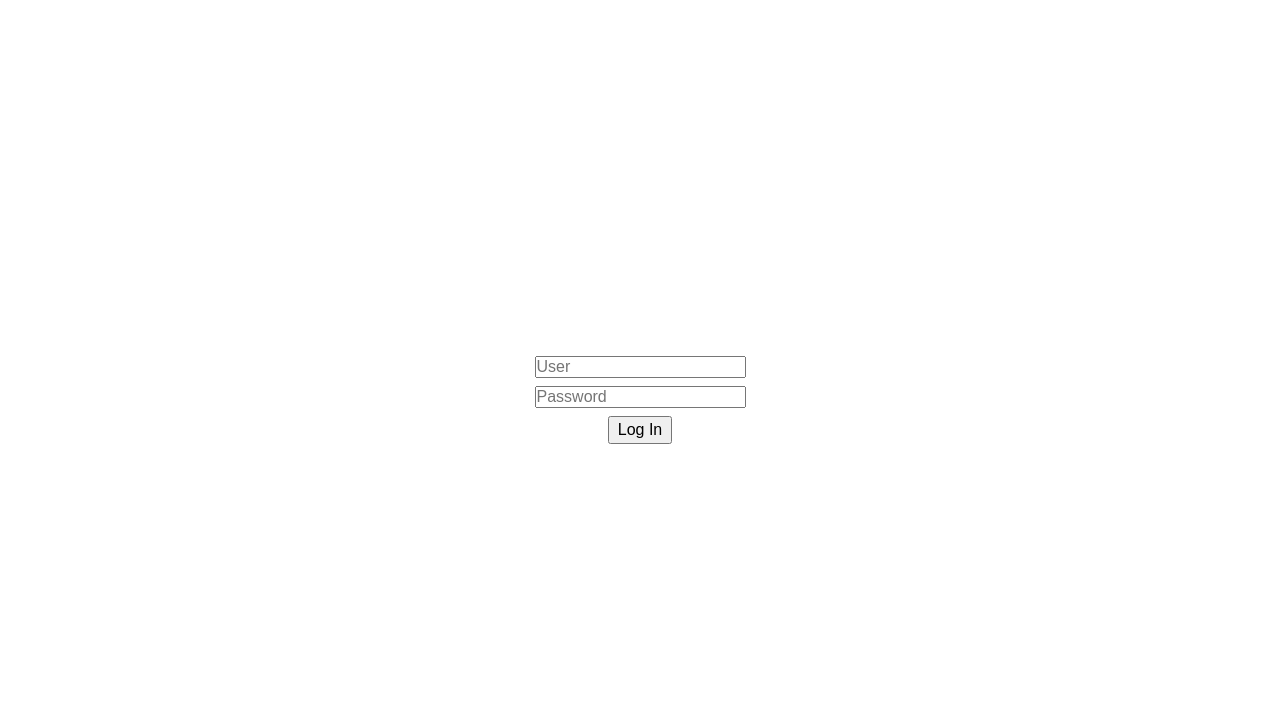
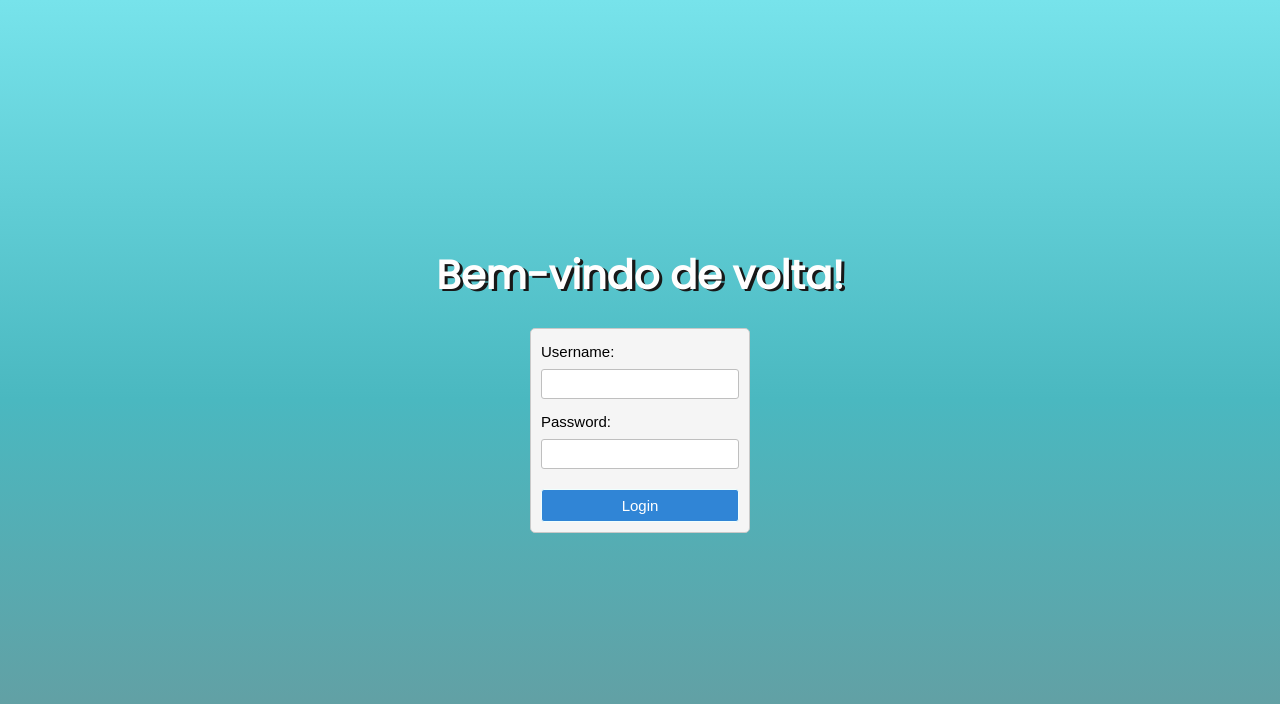
Before and after one commit to Caladbol/Desafio-Front, a React (Create React App) app: page / in a window 1280 px wide. Shown: the top 704 px of the page. Built offline with nearby package versions, Linux system fonts and the light colour scheme; no server answers.

Commit message:
Collapsable menu

```diff
--- a/src/App.js
+++ b/src/App.js
@@ -10,6 +10,8 @@ import Login from './components/Login'
 const App = () => {
 
   const [loggedIn, setLoggedIn] = useState(false)
+
+  const [showLogOut, setShowLogOut] = useState(false)
 
   const [boxSelect, setBoxSelect] = useState([])
 
@@ -70,7 +72,7 @@ const App = () => {
       <>
         {/* Left Panel */}
         <div className='panel panel_A'>
-          <Header logOut ={() => setLoggedIn(!loggedIn)} />
+          <Header logOut ={() => setLoggedIn(!loggedIn)}  />
           <Accounts accounts={accounts} show={showBoxes} onExpand={setShowBoxes} boxSelect={boxSelect} setBox={setBoxSelect} />
 
         </div>
--- a/src/components/Accounts.js
+++ b/src/components/Accounts.js
@@ -8,7 +8,7 @@ const Accounts = ({ accounts, show, onExpand, boxSelect, setBox }) => {
             <React.Fragment>
                 {accounts.map((account => (
                     <div className='account' key={account.id}>
-                        <p className='account_name'  onClick={() => onExpand(account.id)}><FaCaretDown style={{ cursor: 'pointer' }} />{account.name}</p>
+                        <p className='account_name'  onClick={() => (show === account.id ? onExpand([]) : onExpand(account.id))}><FaCaretDown style={{ cursor: 'pointer' }} />{account.name}</p>
 
                         {account.id === show && <React.Fragment>
                             {account.subMenus.map((box => (
--- a/src/components/Header.js
+++ b/src/components/Header.js
@@ -4,7 +4,7 @@ import { FaCaretDown } from 'react-icons/fa'
 import {FaEllipsisV} from 'react-icons/fa'
 
 
-const Header = ({ user, logOut}) => {
+const Header = ({ user, logOut, showLogOut, setShowLogOut}) => {
     const onClick = () => {
         console.log('click')
     }
@@ -14,11 +14,8 @@ const Header = ({ user, logOut}) => {
             <div className='profile'>
                 <div className='profile_btn'>
                     {user}
-                    <div className='dropdown'>
+                    <div className='dropdown'  >
 
-                        <div className='dropdown_logout'>
-                            <p href="#" className='logout_button' onClick={logOut}  >Logout</p>
-                        </div>
                     </div>
 
                 </div>
--- a/src/components/Login.js
+++ b/src/components/Login.js
@@ -1,14 +1,97 @@
 import React from 'react'
 
+
+const appStyle = {
+	height: '250px',
+  	display: 'flex'
+};
+
+const formStyle = {
+    margin: 'auto',
+    padding: '10px',
+    border: '1px solid #c9c9c9',
+    borderRadius: '5px',
+    background: '#f5f5f5',
+    width: '220px',
+  	display: 'block'
+};
+
+const labelStyle = {
+    margin: '10px 0 5px 0',
+    fontFamily: 'Arial, Helvetica, sans-serif',
+    fontSize: '15px',
+};
+
+const inputStyle = {
+    margin: '5px 0 10px 0',
+    padding: '5px',
+    border: '1px solid #bfbfbf',
+    borderRadius: '3px',
+    boxSizing: 'border-box',
+    width: '100%'
+};
+
+const submitStyle = {
+    margin: '10px 0 0 0',
+    padding: '7px 10px',
+    border: '1px solid #efffff',
+    borderRadius: '3px',
+    background: '#3085d6',
+    width: '100%',
+    fontSize: '15px',
+    color: 'white',
+    display: 'block'
+};
+
+const Field = React.forwardRef(({label, type}, ref) => {
+    return (
+      <div>
+        <label style={labelStyle} >{label}</label>
+        <input ref={ref} type={type} style={inputStyle} />
+      </div>
+    );
+});
+
+const Form = ({onSubmit}) => {
+    const usernameRef = React.useRef();
+    const passwordRef = React.useRef();
+    const handleSubmit = e => {
+        e.preventDefault();
+        const data = {
+            username: usernameRef.current.value,
+            password: passwordRef.current.value
+        };
+        onSubmit(data);
+    };
+    return (
+      <form style={formStyle} onSubmit={handleSubmit} >
+        <Field ref={usernameRef} label="Username:" type="text" />
+        <Field ref={passwordRef} label="Password:" type="password" />
+        <div>
+          <button style={submitStyle} type="submit">Login</button>
+        </div>
+      </form>
+    );
+};
+
 const Login = ({logIn}) => {
-    return (
-        <div className='login'>
-        <input type="text" placeholder="User" className='login_form' />
-        <input type="password" placeholder="Password" className='login_form' />
-        <button className='login_btn' onClick={logIn}  >Log In</button>
-      </div>
+  const handleSubmit = (data) => {
+    const json = JSON.stringify(data, null, 4);
+    const credentials = JSON.parse(json);
+    console.clear();
+    console.log(credentials);
 
-    )
+    const check = () => ((credentials.username === "admin") ? ((credentials.password === "admin") ? logIn() : alert("Wrong Password.") ) : alert("User not found.") );
+    check();
+};
+return (
+  <div className="login">
+    <div className="login_header">Bem-vindo de volta!</div>
+    <div style={appStyle}>
+      <Form onSubmit={handleSubmit} />
+    </div>
+  </div>
+);
 }
 
 export default Login
--- a/src/index.css
+++ b/src/index.css
@@ -29,22 +29,29 @@ body {
   display: flex;
   flex-direction: column;
   align-items: center;
+  justify-content: center;
   width: 100%;
+  height: 100%;
+  background-image: linear-gradient(rgb(119, 227, 235), rgb(74, 184, 192), rgb(105, 153, 156));
 }
 
-.login_form {
-  margin-bottom: .5rem;
+.login_header {
+  display: flex;
+  justify-content: center;
+  width: 100%;
+  font-size: 2.5rem;
+  font-weight: bold;
+  color: #fffefe;
+  text-shadow: .20rem .15rem  0 rgb(24, 24, 24);
 }
 
-.login_btn {
-  padding: .2rem .5rem;
-}
 
 .panel {
   min-height: 18.75rem;
   border: 1.5px solid steelblue;
   overflow: auto;
   height: 100%;
+  background-image: linear-gradient(rgb(119, 227, 235), rgb(74, 184, 192), rgb(105, 153, 156));
 }
 
 .panel_A {
@@ -106,9 +113,6 @@ body {
   padding: .2rem 0;
 }
 
-.dropdown_logout p:hover {background-color: #ddd;}
-
-.profile_btn:hover .dropdown_logout {display: block;}
 
 
 
@@ -159,15 +163,18 @@ hr.separator {
 /* Estilos Contas e Caixas de E-mail */
 
 
-/* .account {
+.account {
+  background-color:rgb(119, 227, 235);
+  border: 1px solid black;
+  padding-right: 1rem;
 
-
-} */
+}
 
 .account_name {
   cursor: pointer;
   width: fit-content;
   padding-bottom: .5rem;
+
 }
 
 .box {
```
